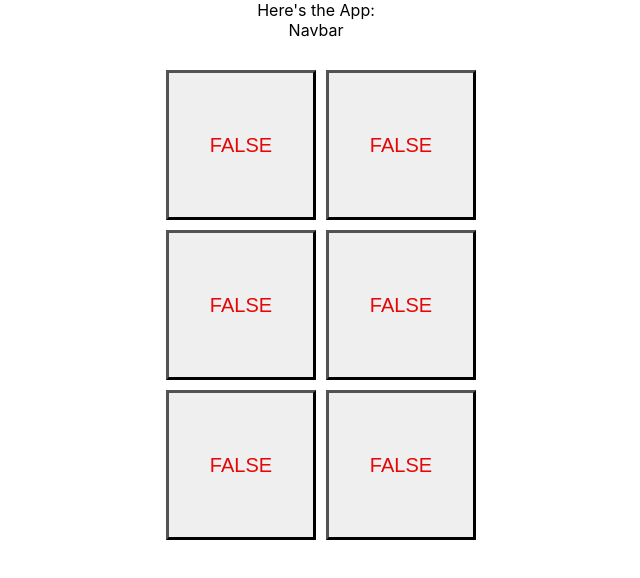
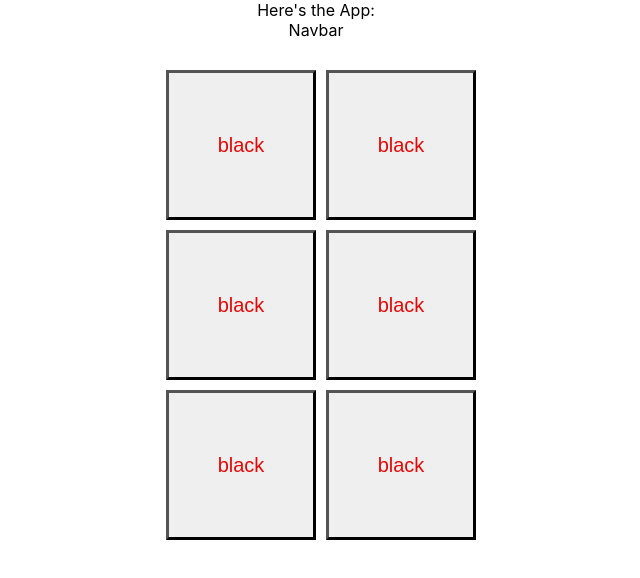
Before and after one commit to bolloland/braille, a React (Create React App) app: page / in a window 1280 px wide. Shown: the top 578 px of the page, without its empty margins (324-964 px from the left). Built offline with nearby package versions, Linux system fonts and the light colour scheme.

Commit message:
init State for buttons

```diff
--- a/src/components/BrailleContainer.js
+++ b/src/components/BrailleContainer.js
@@ -1,28 +1,50 @@
 import React from 'react'
 import '../styles/braille-container.css'
 import "../images/blackdot.PNG"
+import { useState } from 'react'
 
 const BrailleContainer = () => {
+  //onClick the ID should switch, and then alter the ID in the code.
+
+  const [dot1value, setdot1Value] = useState("false")
+  const [dot1text, setdot1Text] = useState("black")
+  const [dot2value, setdot2Value] = useState("false")
+  const [dot2text, setdot2Text] = useState("black")
+  const [dot3value, setdot3Value] = useState("false")
+  const [dot3text, setdot3Text] = useState("black")
+  const [dot4value, setdot4Value] = useState("false")
+  const [dot4text, setdot4Text] = useState("black")
+  const [dot5value, setdot5Value] = useState("false")
+  const [dot5text, setdot5Text] = useState("black")
+  const [dot6value, setdot6Value] = useState("false")
+  const [dot6text, setdot6Text] = useState("black")
+
+
 
   const switchColor = () => {
-
+     console.log(this)
+    if (dot1value !== true) {
+      setdot1Value(true)
+      setdot1Text("blue")
+    } else {
+      setdot1Value(false)
+      setdot1Text("black")
+    }
   }
-
 
   return (
     <div className="braille-container">
-      <button className="dot" id="dot1" onClick={switchColor}>FALSE</button>
-      <button className="dot">FALSE</button>
-      <button className="dot">FALSE</button>
-      <button className="dot">FALSE</button>
-      <button className="dot">FALSE</button>
-      <button className="dot">FALSE</button>
+      <button className="dot" id="dot1" value={dot1value} onClick={switchColor}>{dot1text}</button>
+      <button className="dot" id="dot2" value={dot2value} onClick={switchColor}>{dot2text}</button>
+      <button className="dot" id="dot3" value={dot3value} onClick={switchColor}>{dot3text}</button>
+      <button className="dot" id="dot4" value={dot4value} onClick={switchColor}>{dot4text}</button>
+      <button className="dot" id="dot5" value={dot5value} onClick={switchColor}>{dot5text}</button>
+      <button className="dot" id="dot6" value={dot6value} onClick={switchColor}>{dot6text}</button>
 
     </div>
 
+)
+}
 
 
-  )
-}
-
 export default BrailleContainer
```
